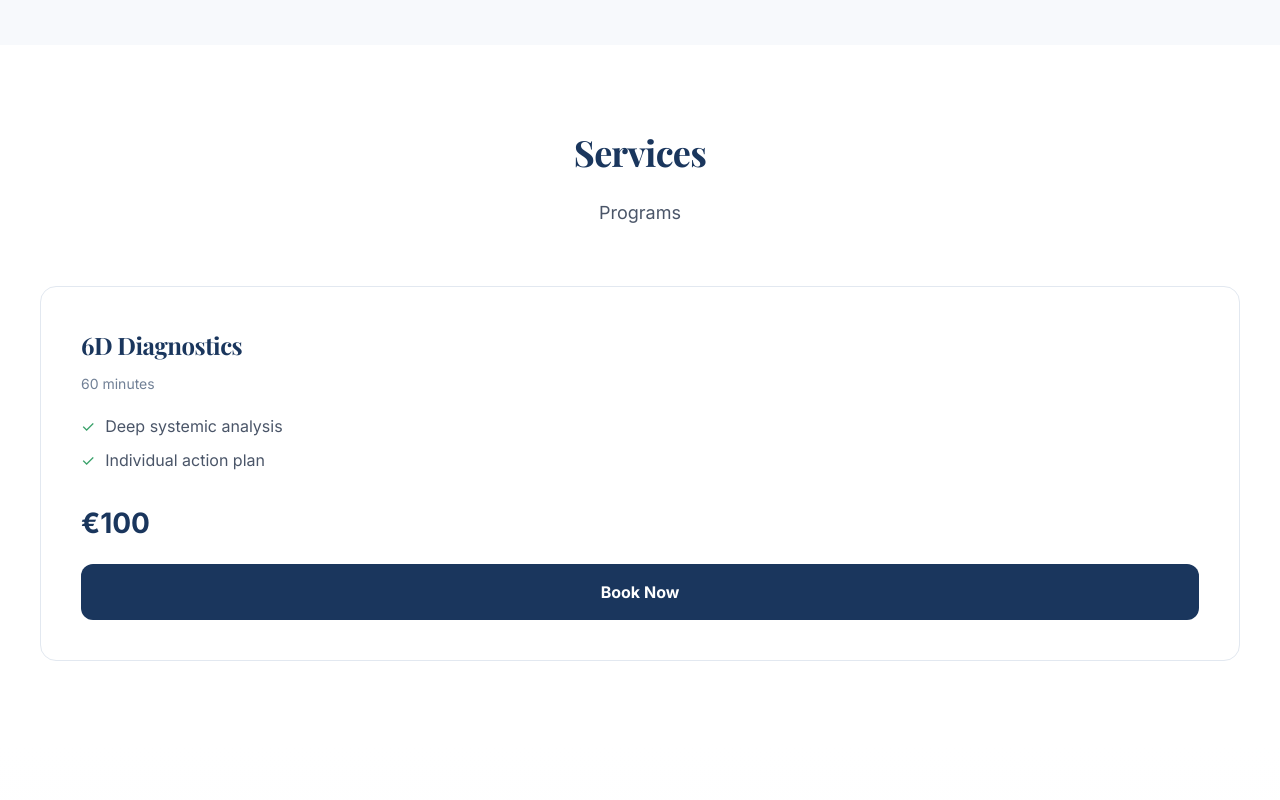
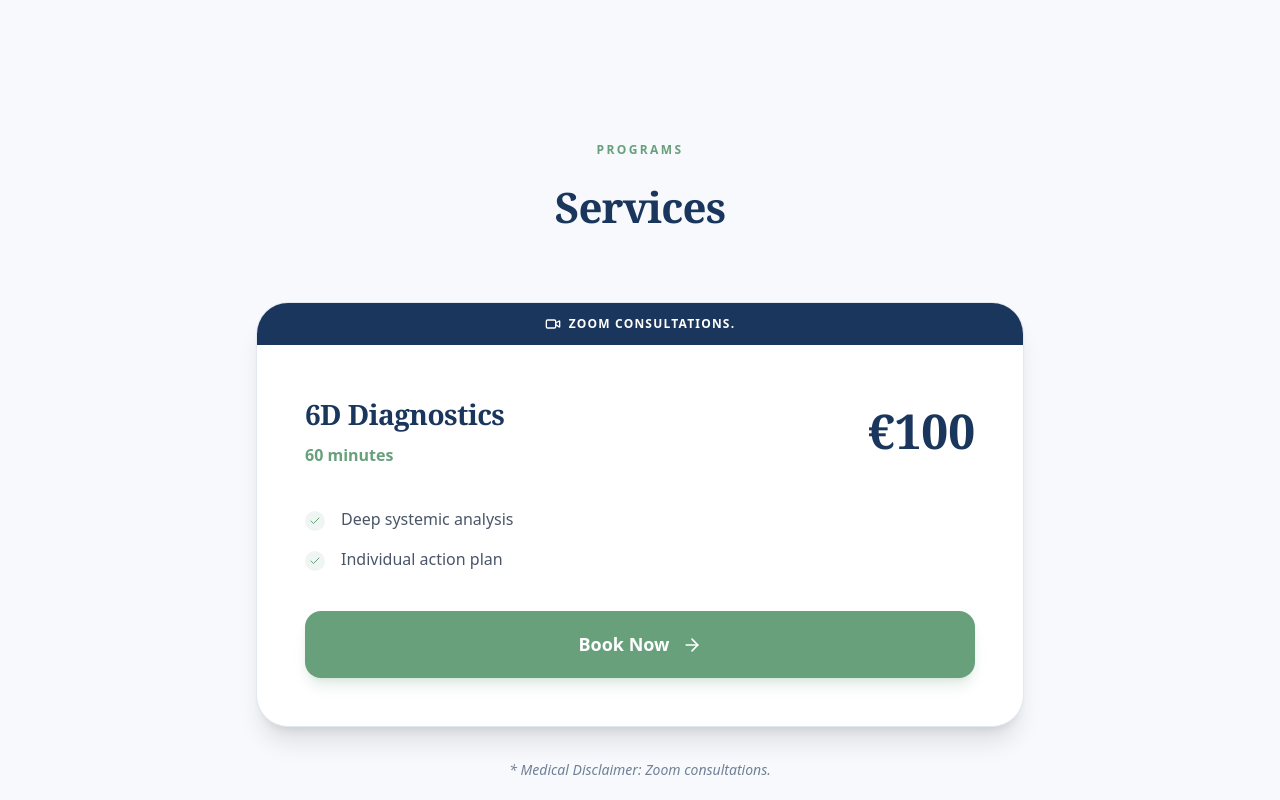
Before and after one commit to ErkinDoc/wenbnew, a React (Vite) app: page / in a window 1280 px wide. Shown: the part 2540-3340 px from the top of the page. Built offline with nearby package versions, Linux system fonts and the light colour scheme.

Commit message:
Update Services.tsx

```diff
--- a/src/sections/Services.tsx
+++ b/src/sections/Services.tsx
@@ -1,94 +1,105 @@
-/* eslint-disable */
-// @ts-nocheck
-import React from 'react';
+import { motion } from 'framer-motion';
 import { useTranslation } from 'react-i18next';
+import { Check, Video, ArrowRight } from 'lucide-react';
 
-export function Services({ onAssessmentClick }: { onAssessmentClick: () => void }) {
+export function Services() {
   const { t } = useTranslation();
 
-  // Безопасное получение данных из перевода
-  const rawPackages = t('services.packages', { returnObjects: true });
-  const packages = Array.isArray(rawPackages) ? rawPackages : [];
+  // Получаем данные пакета услуг из JSON
+  const packages = t('services.packages', { returnObjects: true }) as any[];
+  const mainPackage = packages[0];
 
   return (
-    <section id="services" style={{ padding: '80px 20px', backgroundColor: '#ffffff' }}>
-      <div style={{ maxWidth: '1200px', margin: '0 auto' }}>
-        <div style={{ textAlign: 'center', marginBottom: '60px' }}>
-          <h2 style={{ fontSize: '36px', color: '#1A365D', marginBottom: '20px', fontWeight: 'bold' }}>
+    <section id="services" className="w-full py-24 bg-[#F7F9FC]">
+      <div className="max-w-7xl mx-auto px-4 sm:px-6 lg:px-8">
+
+        {/* Заголовок секции */}
+        <div className="text-center mb-16">
+          <motion.span
+            initial={{ opacity: 0 }}
+            whileInView={{ opacity: 1 }}
+            viewport={{ once: true }}
+            className="text-[12px] font-sans font-bold tracking-[0.2em] uppercase text-[#68A07C] mb-4 block"
+          >
+            {t('services.subtitle')}
+          </motion.span>
+          <motion.h2
+            initial={{ opacity: 0, y: 20 }}
+            whileInView={{ opacity: 1, y: 0 }}
+            viewport={{ once: true }}
+            className="text-[32px] md:text-[42px] font-serif font-bold text-[#1A365D] mb-4"
+          >
             {t('services.title')}
-          </h2>
-          <p style={{ color: '#4A5568', fontSize: '18px' }}>
-            {t('services.subtitle')}
+          </motion.h2>
+        </div>
+
+        <div className="max-w-3xl mx-auto">
+          <motion.div
+            initial={{ opacity: 0, scale: 0.95 }}
+            whileInView={{ opacity: 1, scale: 1 }}
+            viewport={{ once: true }}
+            className="bg-white rounded-[32px] overflow-hidden shadow-xl border border-[#E2E8F0] relative"
+          >
+            {/* Декоративная плашка сверху */}
+            <div className="bg-[#1A365D] py-3 px-6 text-center">
+              <span className="text-white text-[12px] font-sans font-bold uppercase tracking-widest flex items-center justify-center gap-2">
+                <Video className="w-4 h-4" />
+                {t('services.note')}
+              </span>
+            </div>
+
+            <div className="p-8 md:p-12">
+              <div className="flex flex-col md:flex-row md:items-end justify-between gap-6 mb-10">
+                <div>
+                  <h3 className="text-[28px] font-serif font-bold text-[#1A365D] mb-2">
+                    {mainPackage.name}
+                  </h3>
+                  <p className="text-[#68A07C] font-sans font-bold text-[16px]">
+                    {mainPackage.subtitle}
+                  </p>
+                </div>
+                <div className="text-left md:text-right">
+                  <span className="text-[48px] font-serif font-bold text-[#1A365D]">
+                    {mainPackage.price}
+                  </span>
+                </div>
+              </div>
+
+              {/* Список преимуществ */}
+              <div className="space-y-4 mb-10">
+                {mainPackage.features.map((feature: string, idx: number) => (
+                  <div key={idx} className="flex items-start gap-4">
+                    <div className="mt-1 w-5 h-5 bg-[#68A07C]/10 rounded-full flex items-center justify-center flex-shrink-0">
+                      <Check className="w-3 h-3 text-[#68A07C]" />
+                    </div>
+                    <p className="text-[16px] text-[#4A5568] font-sans">
+                      {feature}
+                    </p>
+                  </div>
+                ))}
+              </div>
+
+              {/* Кнопка действия */}
+              <motion.a
+                href={mainPackage.formUrl}
+                target="_blank"
+                rel="noopener noreferrer"
+                whileHover={{ scale: 1.02 }}
+                whileTap={{ scale: 0.98 }}
+                className="flex items-center justify-center gap-3 w-full bg-[#68A07C] hover:bg-[#5a8c6b] text-white py-5 rounded-2xl font-sans font-bold text-[18px] transition-all shadow-lg shadow-[#68A07C]/20"
+              >
+                {mainPackage.cta}
+                <ArrowRight className="w-5 h-5" />
+              </motion.a>
+            </div>
+          </motion.div>
+
+          {/* Дополнительная подпись под карточкой */}
+          <p className="text-center mt-8 text-[14px] text-[#718096] font-sans italic">
+            * {t('footer.disclaimerTitle')}: {t('services.note')}
           </p>
         </div>
 
-        <div style={{
-          display: 'grid',
-          gridTemplateColumns: 'repeat(auto-fit, minmax(300px, 1fr))',
-          gap: '30px'
-        }}>
-          {packages.map((pkg, index) => (
-            <div key={index} style={{
-              padding: '40px',
-              border: '1px solid #E2E8F0',
-              borderRadius: '16px',
-              textAlign: 'left',
-              display: 'flex',
-              flexDirection: 'column',
-              justifyContent: 'space-between',
-              transition: 'transform 0.2s ease-in-out',
-              backgroundColor: '#fff'
-            }}>
-              <div>
-                <h3 style={{ fontSize: '24px', color: '#1A365D', margin: '0 0 10px 0', fontWeight: 'bold' }}>
-                  {pkg.name}
-                </h3>
-                <p style={{ color: '#718096', fontSize: '14px', marginBottom: '20px' }}>
-                  {pkg.subtitle}
-                </p>
-
-                {/* Список особенностей услуги */}
-                <ul style={{ listStyle: 'none', padding: 0, marginBottom: '30px' }}>
-                  {pkg.features && Array.isArray(pkg.features) && pkg.features.map((feature, fIndex) => (
-                    <li key={fIndex} style={{ marginBottom: '10px', color: '#4A5568', display: 'flex', alignItems: 'center' }}>
-                      <span style={{ color: '#38A169', marginRight: '10px' }}>✓</span>
-                      {feature}
-                    </li>
-                  ))}
-                </ul>
-              </div>
-
-              <div>
-                <div style={{ fontSize: '28px', color: '#1A365D', fontWeight: 'bold', marginBottom: '20px' }}>
-                  {pkg.price}
-                </div>
-
-                {/* Исправленная кнопка */}
-                <button
-                  onClick={onAssessmentClick}
-                  style={{
-                    display: 'block',
-                    width: '100%',
-                    padding: '16px',
-                    backgroundColor: '#1A365D',
-                    color: '#ffffff',
-                    textAlign: 'center',
-                    borderRadius: '12px',
-                    border: 'none',
-                    cursor: 'pointer',
-                    fontWeight: 'bold',
-                    fontSize: '16px',
-                    transition: 'background-color 0.2s'
-                  }}
-                  onMouseOver={(e) => e.currentTarget.style.backgroundColor = '#2c5282'}
-                  onMouseOut={(e) => e.currentTarget.style.backgroundColor = '#1A365D'}
-                >
-                  {pkg.cta || t('common.orderNow') || 'Apply'}
-                </button>
-              </div>
-            </div>
-          ))}
-        </div>
       </div>
     </section>
   );
```
